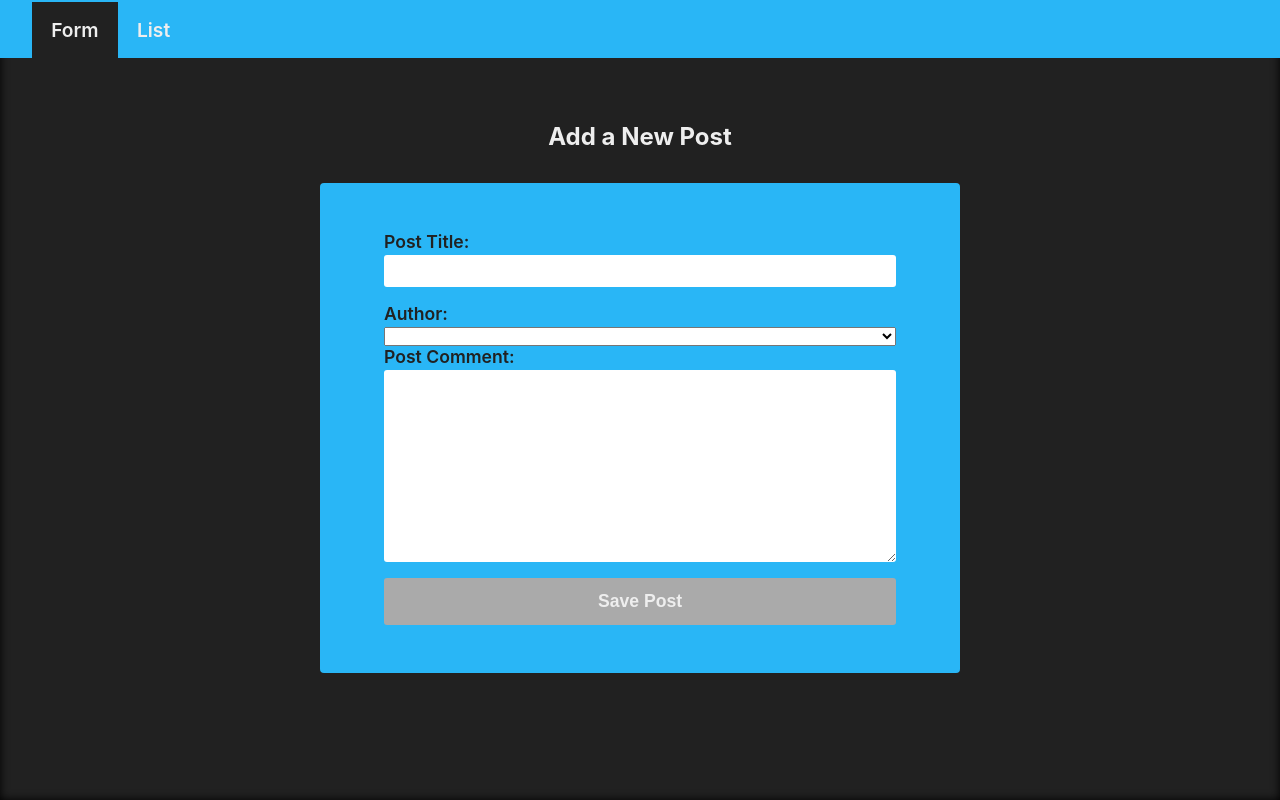
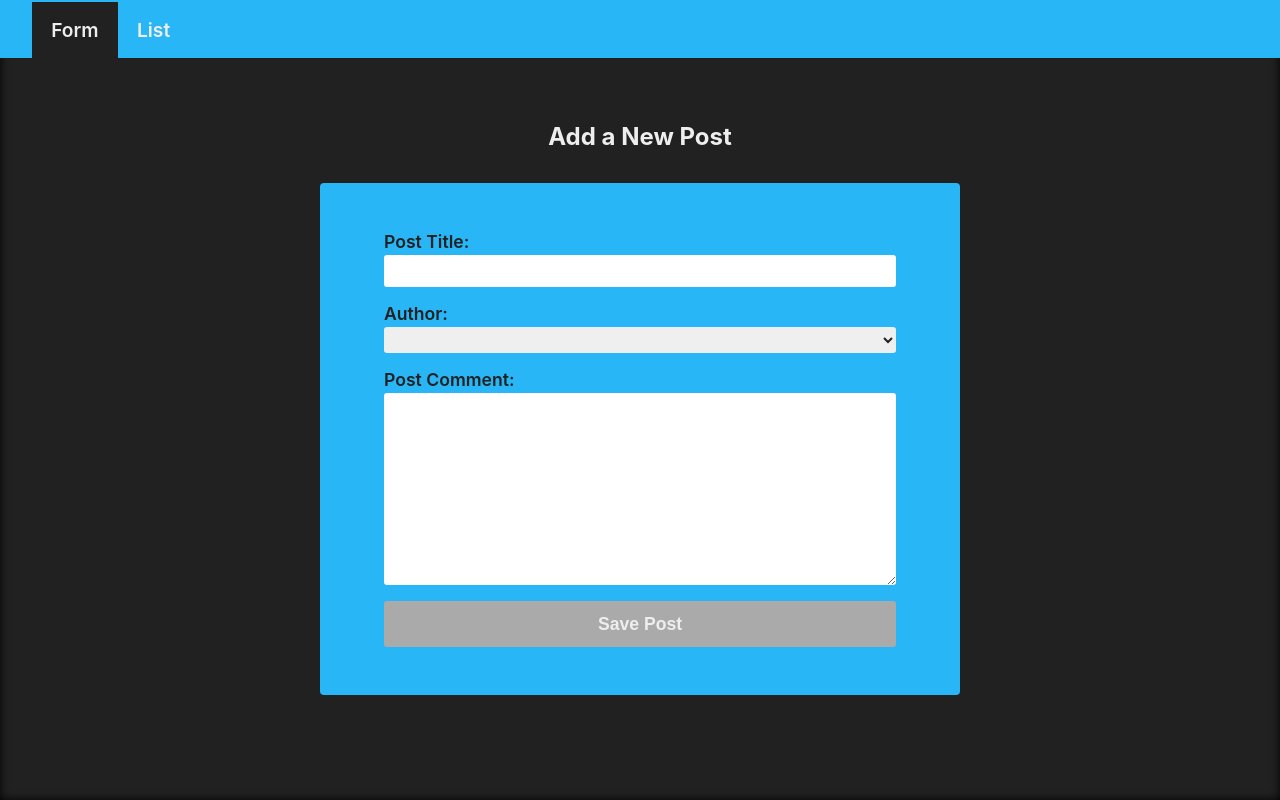
Before and after one commit to emrebican/post-bulletin, a React (Create React App) app: page /form in a window 1280 px wide. Built offline with nearby package versions, Linux system fonts and the light colour scheme.

Commit message:
author name listed in postlist component

```diff
--- /dev/null
+++ b/src/components/PostAuthor/PostAuthor.jsx
@@ -0,0 +1,16 @@
+import { useSelector } from 'react-redux';
+import { selectAllUsers } from '../../redux/usersSlice';
+
+const PostAuthor = ({ userId }) => {
+    const users = useSelector(selectAllUsers);
+
+    const author = users.find(user => user.id === userId);
+
+    return (
+        <small>
+            by {author ? author.name : "Unknown author"}
+        </small>
+    )
+}
+
+export default PostAuthor;
--- a/src/pages/Form/form_sytled.js
+++ b/src/pages/Form/form_sytled.js
@@ -59,6 +59,15 @@ export const Section = styled.section`
                 box-shadow: 0px 0px 4px #212121;
             }
         }
+
+        select {
+            border: none;
+            color: #212121;
+            font-size: 1rem;
+            height: 1.6rem;
+            border-radius: 3px;
+            margin-bottom: 1rem;
+        }
     }
 
     .deactive {
--- a/src/pages/List/PostsList.jsx
+++ b/src/pages/List/PostsList.jsx
@@ -1,5 +1,6 @@
 import { useSelector } from "react-redux";
 import { selectAllPosts } from "../../redux/postsSlice";
+import PostAuthor from "../../components/PostAuthor/PostAuthor";
 import { Section } from "./post_styled";
 
 const PostsList = () => {
@@ -9,6 +10,7 @@ const PostsList = () => {
         <article key={post.id}>
             <h3>{post.title}</h3>
             <p>{post.comment.substring(0, 100)}</p>
+            <PostAuthor userId={post.userId} />
         </article>
     ))
 
```
